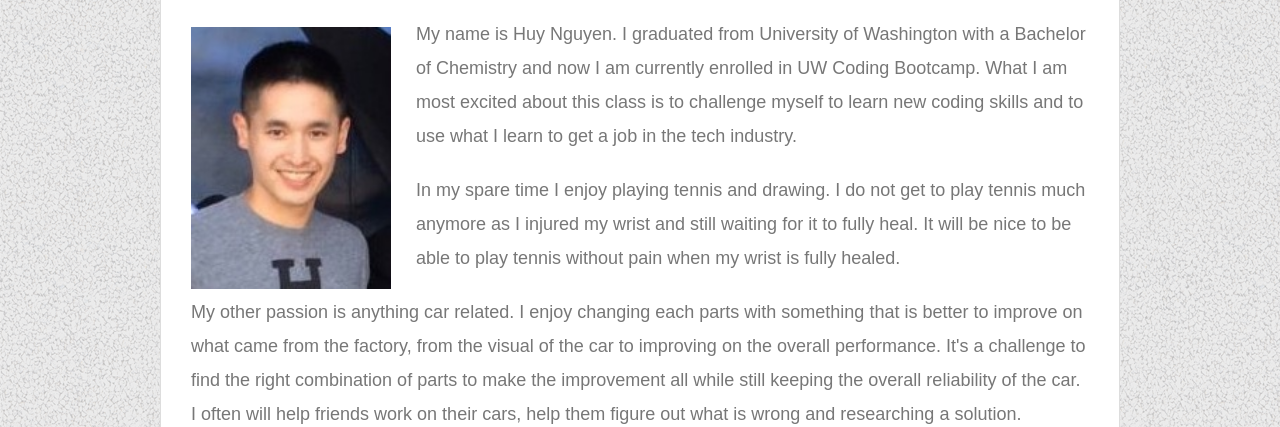
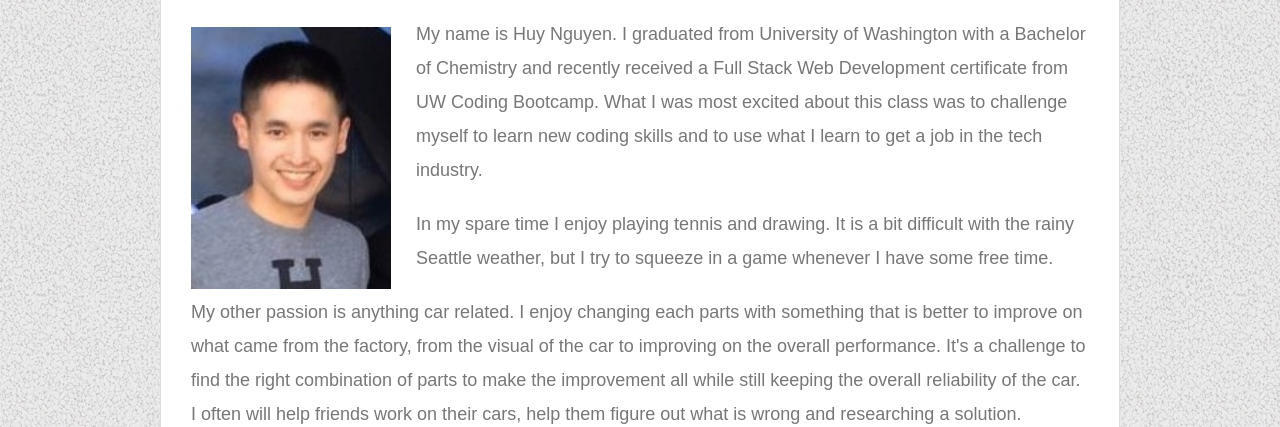
Before and after one commit to w3fl3x/w3fl3x.github.io, a plain HTML site: page index.html in a window 1280 px wide. Shown: the part 269-696 px from the top of the page. Drawn offline with Linux system fonts and the light colour scheme.

Commit message:
Update index.html with new graduated info. Removed contact box in contact.html.

```diff
--- a/index.html
+++ b/index.html
@@ -30,9 +30,9 @@
 
             <img src="assets/images/Me-S.jpg" class="auth-image" alt="Huy Nguyen">
 
-            <p>My name is Huy Nguyen. I graduated from University of Washington with a Bachelor of Chemistry and now I am currently enrolled in UW Coding Bootcamp. What I am most excited about this class is to challenge myself to learn new coding skills and to use what I learn to get a job in the tech industry.</p>
+            <p>My name is Huy Nguyen. I graduated from University of Washington with a Bachelor of Chemistry and recently received a Full Stack Web Development certificate from UW Coding Bootcamp. What I was most excited about this class was to challenge myself to learn new coding skills and to use what I learn to get a job in the tech industry.</p>
 
-            <p>In my spare time I enjoy playing tennis and drawing. I do not get to play tennis much anymore as I injured my wrist and still waiting for it to fully heal. It will be nice to be able to play tennis without pain when my wrist is fully healed.</p>
+            <p>In my spare time I enjoy playing tennis and drawing. It is a bit difficult with the rainy Seattle weather, but I try to squeeze in a game whenever I have some free time.</p>
 
             <p>My other passion is anything car related. I enjoy changing each parts with something that is better to improve on what came from the factory, from the visual of the car to improving on the overall performance. It's a challenge to find the right combination of parts to make the improvement all while still keeping the overall reliability of the car. I often will help friends work on their cars, help them figure out what is wrong and researching a solution.</p>
 
```
Also changed, not shown: contact.html (+2 -2 lines).
